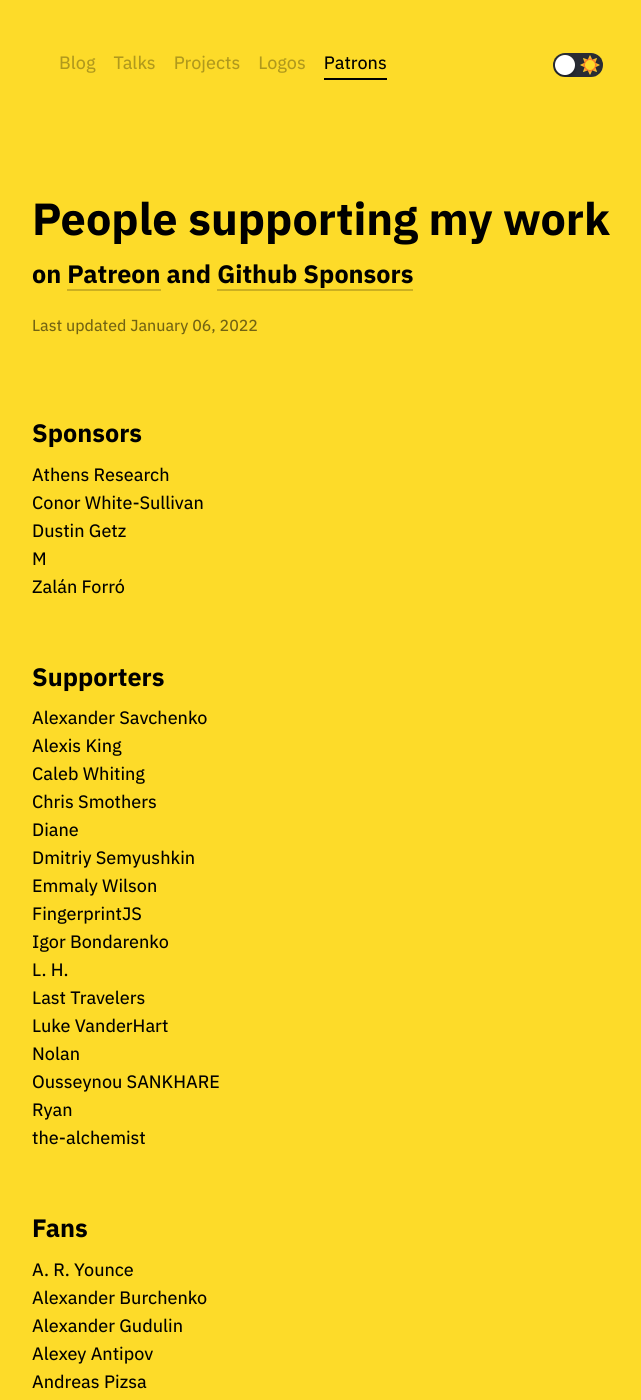
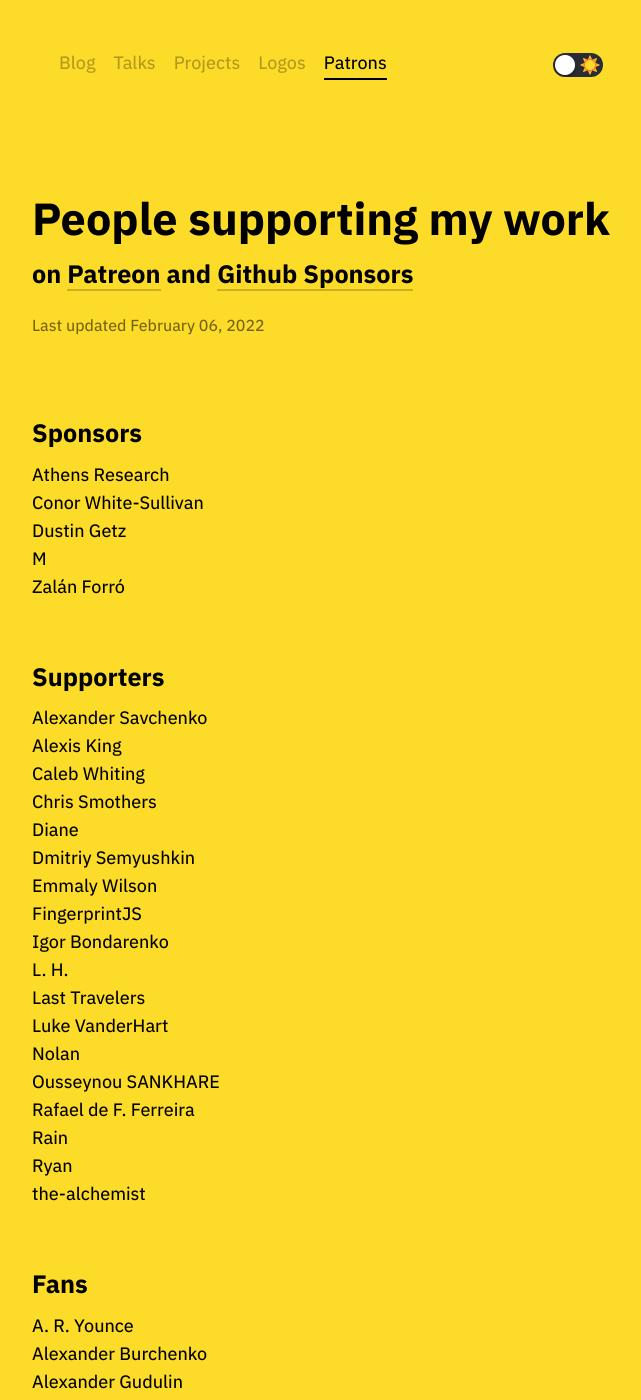
Before and after one commit to tonsky/tonsky.github.io, a Jekyll site: the page built from patrons/index.html, in a window 1280 px wide and 1400 px high. Shown: the whole window, without its empty margins (310-951 px from the left). Built offline with Jekyll 4.4.1, drawn with Linux system fonts in a browser that asks for light colours; some of the changed text lies outside the part shown.

Commit message:
Patrons update February 2022

```diff
--- a/patrons/index.html
+++ b/patrons/index.html
@@ -20,7 +20,7 @@
 
 <h1 class="title">People supporting my work</h1>
 <h2>on <a href="https://patreon.com/tonsky" target="_blank">Patreon</a> and <a href="https://github.com/sponsors/tonsky" target="_blank">Github Sponsors</a></h2>
-<div class="footer">Last updated January 06, 2022</div>
+<div class="footer">Last updated February 06, 2022</div>
 
 <h2>Sponsors</h2>
 <li>Athens Research</li>
@@ -44,6 +44,8 @@
 <li>Luke VanderHart</li>
 <li>Nolan</li>
 <li>Ousseynou SANKHARE</li>
+<li>Rafael de F. Ferreira</li>
+<li>Rain</li>
 <li>Ryan</li>
 <li>the-alchemist</li>
 
```
Also changed, not shown: other parts of patrons/index.html (+2 -0 lines).
